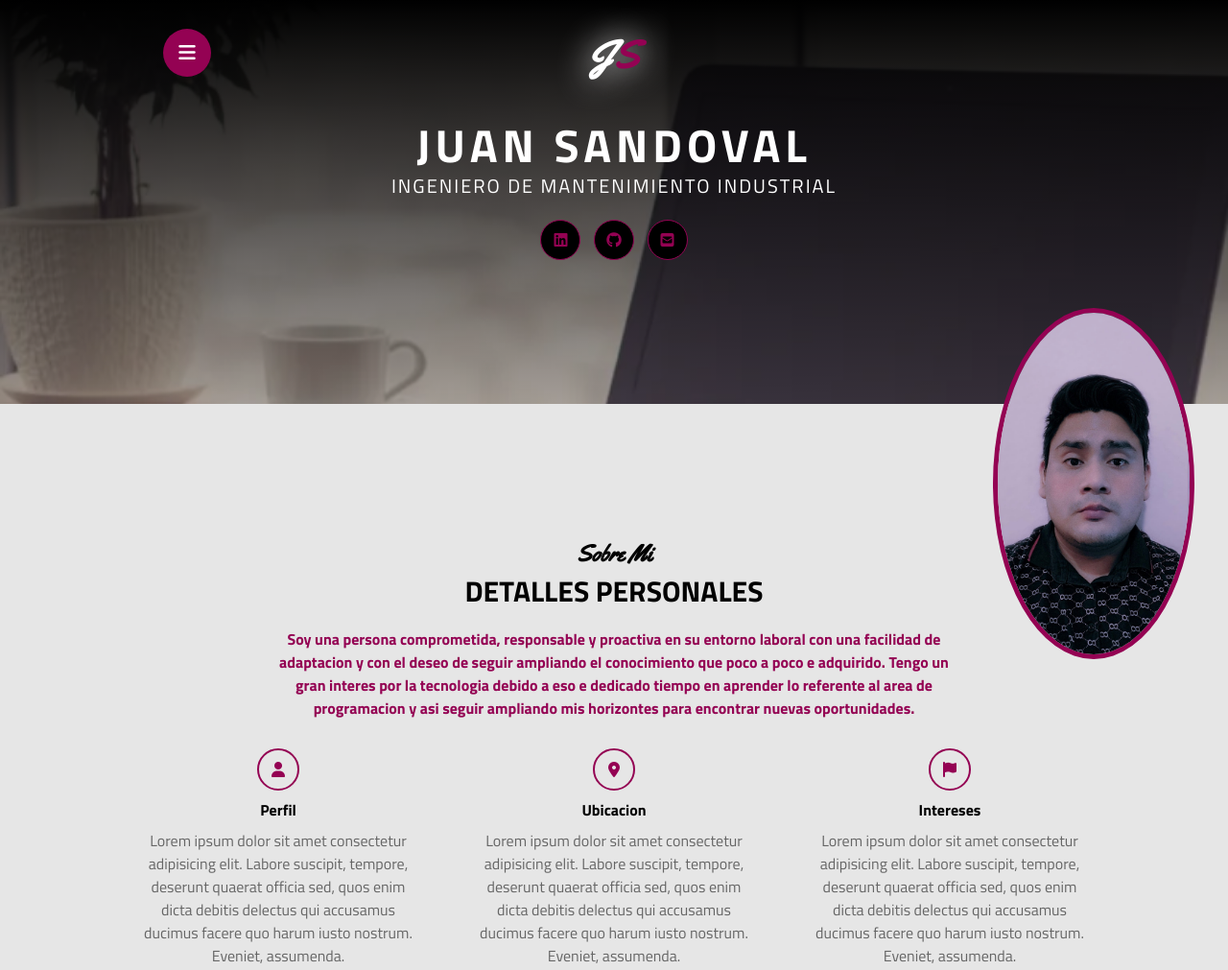
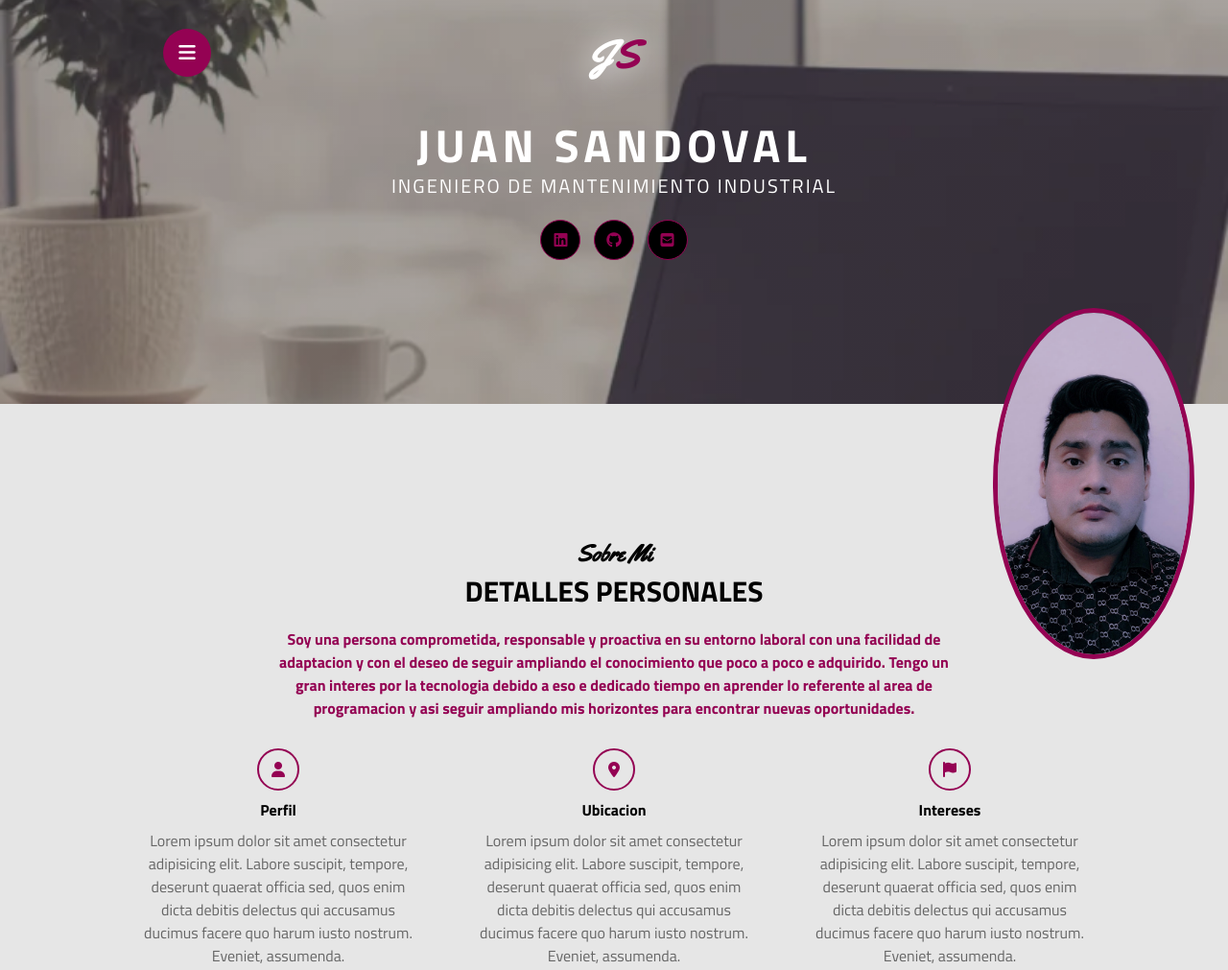
Before and after one commit to JuanSandoval2519/mi_primer_cv, a plain HTML site: page index.html in a window 1280 px wide. Shown: the top 1011 px of the page at 96% size. Drawn offline with Linux system fonts and the light colour scheme.

Commit message:
Update estilo.css
se actualiza datos en seccion de inicio

```diff
--- a/estilo.css
+++ b/estilo.css
@@ -11,7 +11,7 @@ html{
 
 /* SECCION INICIO */
 .inicio{
-    background: linear-gradient(rgba(0,0,0.3), rgba(0,0,0,.3)),
+    background: linear-gradient(rgba(0,0,0,.3), rgba(0,0,0,.3)),
     url("imagenes/fondo.webp");
     background-size: cover;
     background-position: center center;
```
